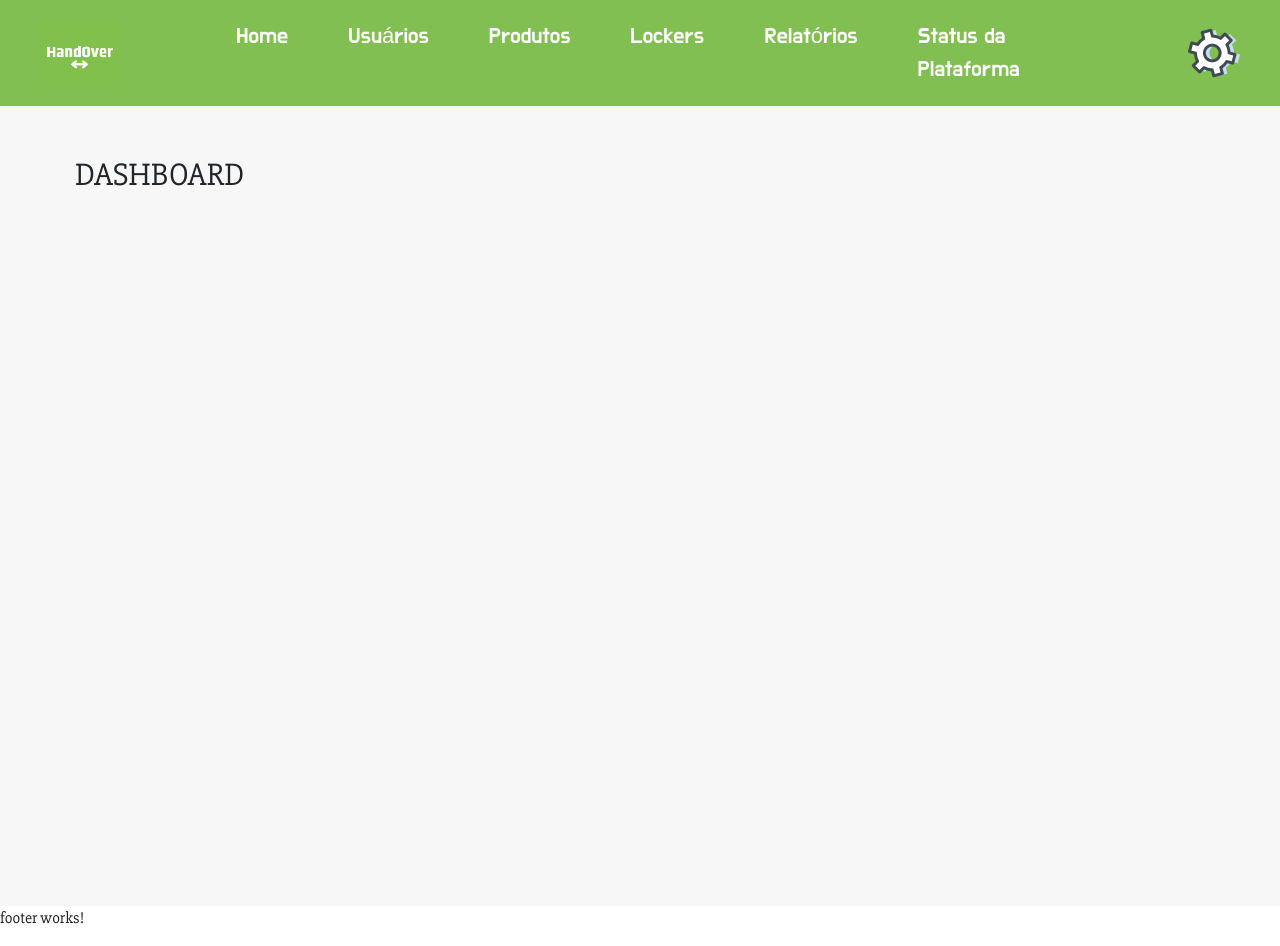
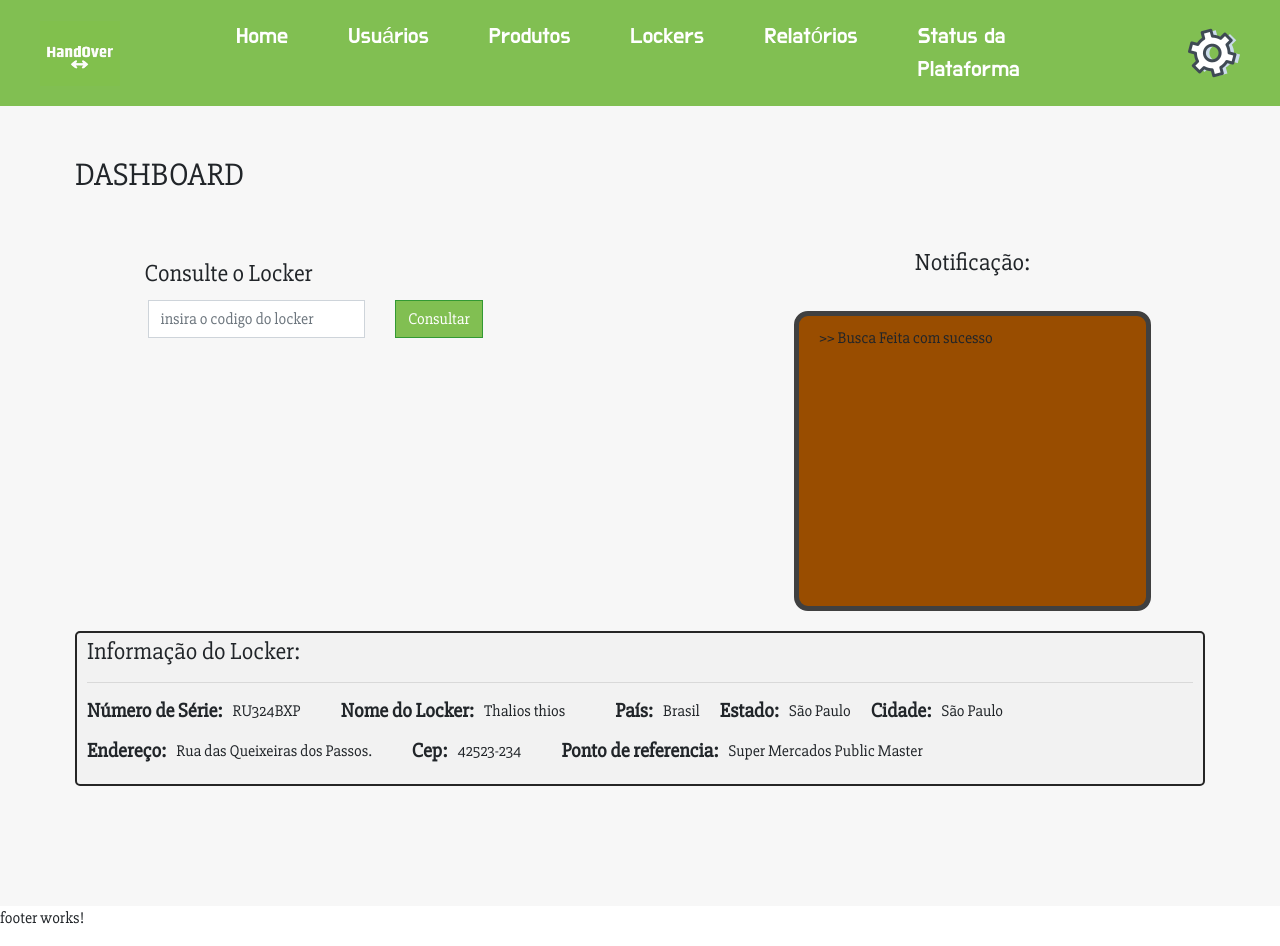
Before and after one commit to rafaelalcindo/HandOver_FrontEnd, an Angular app: page / in a window 1280 px wide. Built offline with nearby package versions, Linux system fonts and the light colour scheme.

Commit message:
novos pontos

```diff
--- a/src/app/sistema/administrativo/administrativo.component.css
+++ b/src/app/sistema/administrativo/administrativo.component.css
@@ -11,3 +11,107 @@ body {
 .geral {
     padding: 50px 75px;
 }
+
+.Entrada_Pesquisa {
+  display: flex;
+  padding: 3px;
+}
+
+.locker_div {
+    margin: 5% 6%;
+}
+
+.consulta_locker {
+  width: 40%;
+  margin-right: 30px;
+  border-radius: 0px;
+}
+
+.form-control:focus {
+  border-color: #81bf52;
+  box-shadow: inset 0 1px 1px rgb(45, 134, 45), 0 0 8px rgb(57, 172, 57);
+}
+
+.btn-success {
+  background-color: #81bf52;
+  border-color: #339933;
+  border-radius: 0px;
+}
+
+.btn-success:hover {
+  box-shadow: inset 0 1px 1px rgb(45, 134, 45), 0 0 8px rgb(57, 172, 57);
+}
+
+.btn-success:active {
+  box-shadow: inset 0 1px 1px rgb(45, 134, 45), 0 0 8px rgb(57, 172, 57);
+}
+
+.titulo_notificacao {
+  margin-bottom: 25px;
+}
+
+.notificacao_div {
+  margin-top: 4%;
+}
+
+.notificacao_tabela {
+  padding: 10px 20px;
+  border: 5px solid #404040;
+  background-color: #994d00;
+  width: 100%;
+  height: 300px;
+  border-radius: 14px;
+}
+
+.info_locker {
+  margin-top: 20px;
+  padding: 5px 10px;
+  background-color: #f2f2f2;
+  border: 2px solid #262626;
+  width: 100%;
+  border-radius: 5px;
+}
+
+/* -------------------- Informações do Locker -------------------- */
+
+h5 {
+  font-weight: bold;
+}
+
+.serie {
+  display: flex;
+}
+
+.numero_serie {
+  margin-right: 10px;
+}
+
+.nome_locker {
+  margin-left: 20px;
+  padding-right: 10px;
+  display: flex;
+}
+
+.localizacao {
+  margin-left: 20px;
+
+  display: flex;
+}
+
+.localizacao_part1 {
+  margin-left: 20px;
+  padding-right: 10px;
+}
+
+.info_selected_locker2 {
+  display: flex;
+}
+
+.endereco {
+  display: flex;
+
+}
+
+.endereco_titulo {
+  margin-right: 10px;
+}
--- a/src/app/sistema/administrativo/administrativo.component.html
+++ b/src/app/sistema/administrativo/administrativo.component.html
@@ -3,6 +3,81 @@
   <div class="geral" >
     <div class="DashBoard" >
       <h2>DASHBOARD</h2>
+
+
+      <div class="row" >
+        <div class="col-sm-6 locker_div">
+          <h4>Consulte o Locker</h4>
+          <div class="Entrada_Pesquisa" >
+            <input type="text" class="form-control consulta_locker" placeholder="insira o codigo do locker" id="consulta_locker" #consultaLocker  />
+            <button type="button" class="btn btn-success" >Consultar</button>
+          </div>
+        </div>
+        <div class="col-sm-4 notificacao_div">
+          <div class="titulo_notificacao d-flex justify-content-center" >
+            <h4>Notificação:</h4>
+          </div>
+          <div class="notificacao_tabela" >
+            <p>>> Busca Feita com sucesso </p>
+          </div>
+        </div>
+      </div>
+
+      <div class="row">
+        <div class="col-sm-12 ">
+          <div class="info_locker">
+              <h4>Informação do Locker:</h4>
+              <hr/>
+              <div class="info_selected_locker d-flex justify-content-start" >
+                <div class="serie" >
+                  <h5 class="numero_serie" >Número de Série: </h5>
+                  <p class="numero_serie_show">RU324BXP</p>
+                </div>
+
+                <div class="nome_locker" >
+                  <h5 class="nome_locker" >Nome do Locker: </h5>
+                  <p class="nome_locker_show" >Thalios thios</p>
+                </div>
+
+                <div class="localizacao" >
+                  <h5 class="localizacao_part1">País:</h5>
+                  <p>Brasil</p>
+
+                  <h5 class="localizacao_part1" >Estado:</h5>
+                  <p>São Paulo</p>
+
+                  <h5 class="localizacao_part1" >Cidade: </h5>
+                  <p>São Paulo</p>
+
+                </div>
+                <br/>
+
+
+              </div>
+
+              <div class="info_selected_locker2" >
+                <div class="endereco" >
+                  <h5 class="endereco_titulo" >Endereço:</h5>
+                  <p>Rua das Queixeiras dos Passos.</p>
+                </div>
+
+                <div class="localizacao" >
+                  <h5 class="localizacao_part1" >Cep:</h5>
+                  <p>42523-234</p>
+                </div>
+
+                <div class="localizacao" >
+                  <h5 class="localizacao_part1">Ponto de referencia: </h5>
+                  <p>Super Mercados Public Master</p>
+                </div>
+              </div>
+
+          </div>
+
+        </div>
+      </div>
+
+
     </div>
   </div>
 
```
